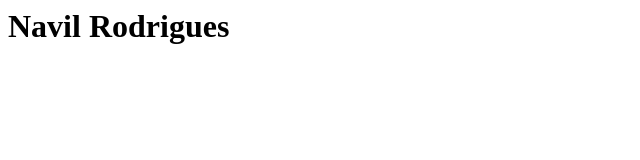
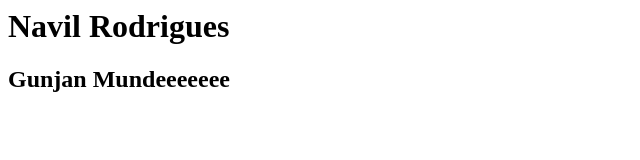
Before and after one commit to joel-reujoe/Smart-Healthcare-System, a plain HTML site: page pages/html/navil.html in a window 1280 px wide. Shown: the whole page, without its empty margins (0-640 px from the left). Drawn offline with Linux system fonts and the light colour scheme.

Commit message:
mera 2nd commit

```diff
--- a/pages/html/navil.html
+++ b/pages/html/navil.html
@@ -2,6 +2,7 @@
   <head>
     <body>
       <h1>Navil Rodrigues</h1>
+	  <h2> Gunjan Mundeeeeeee</h2>
     </body>
   </head>
 </html>
```
